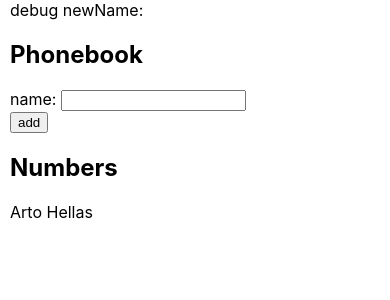
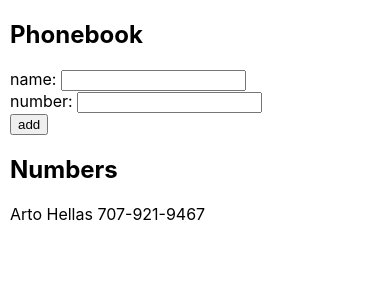
Before and after one commit to juanm707/Phonebook-react, a React (Create React App) app: page / in a window 390 px wide. Shown: the top 300 px of the page. Built offline with nearby package versions, Linux system fonts and the light colour scheme.

Commit message:
phonebook step3

```diff
--- a/src/App.js
+++ b/src/App.js
@@ -3,9 +3,12 @@
 
 const App = () => {
   const [persons, setPerson] = useState([
-    { name: 'Arto Hellas'}
+    { name: 'Arto Hellas',
+      number: '707-921-9467'
+    }
   ]);
   const [newName, setNewName] = useState('');
+  const [newNumber, setNewNumber] = useState('');
 
   const addPerson = (event) => {
     event.preventDefault();
@@ -15,11 +18,13 @@
     }
 
     const personObject = {
-      name: newName
+      name: newName,
+      number: newNumber
     };
 
     setPerson(persons.concat(personObject));
     setNewName('');
+    setNewNumber('');
 
   }
 
@@ -27,20 +32,25 @@
     setNewName(event.target.value);
   }
 
+  const handleNewNumber = (event) => {
+    setNewNumber(event.target.value);
+  }
+
   return (
     <div style={{paddingLeft:'10px'}}>
-      <div>debug newName: {newName}</div>
       <h2>Phonebook</h2>
       <form onSubmit={addPerson}>
         <div>
           name: <input value={newName} onChange={handleNewName}/>
+          <br/>
+          number: <input value={newNumber} onChange={handleNewNumber}/>
         </div>
         <div>
           <button type="submit">add</button>
         </div>
       </form>
       <h2>Numbers</h2>
-      {persons.map(person => <p key={person.name}>{person.name}</p>)}
+      {persons.map(person => <p key={person.name}>{person.name} {person.number}</p>)}
     </div>
   );
 }
```
